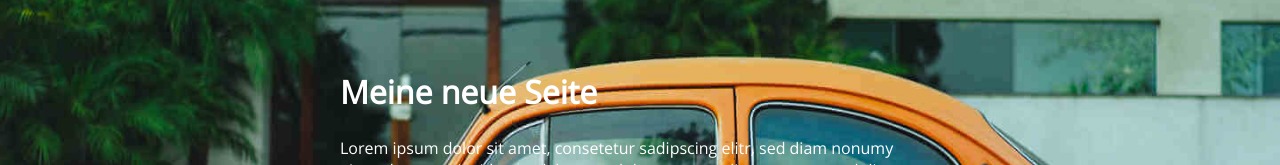
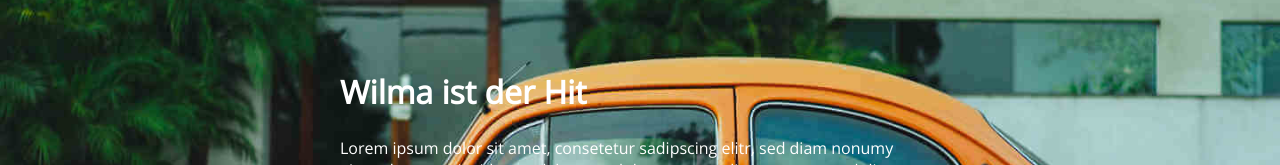
Before and after one commit to MrsWilma/mrswilma.github.io, a plain HTML site: page index.html in a window 1280 px wide. Shown: the part 210-375 px from the top of the page. Drawn offline with nearby package versions, Linux system fonts and the light colour scheme.

Commit message:
h1 geändert

```diff
--- a/index.html
+++ b/index.html
@@ -12,7 +12,7 @@
     </head>
     <body>
         <div class="abs">
-			<h1>Meine neue Seite</h1>
+			<h1>Wilma ist der Hit</h1>
 			<p>Lorem ipsum dolor sit amet, consetetur sadipscing elitr, sed diam nonumy eirmod tempor invidunt ut labore et dolore magna aliquyam erat, sed diam voluptua. At vero eos et accusam et justo duo dolores et ea rebum. Stet clita kasd gubergren, no sea takimata sanctus est Lorem ipsum dolor sit amet. Lorem ipsum dolor sit amet, consetetur sadipscing elitr, sed diam nonumy eirmod tempor invidunt ut labore et dolore magna aliquyam erat, sed diam voluptua. At vero eos et accusam et justo duo dolores et ea rebum. Stet clita kasd gubergren, no sea takimata sanctus est Lorem ipsum dolor sit amet.</p>
 		</div>
     </body>
```
